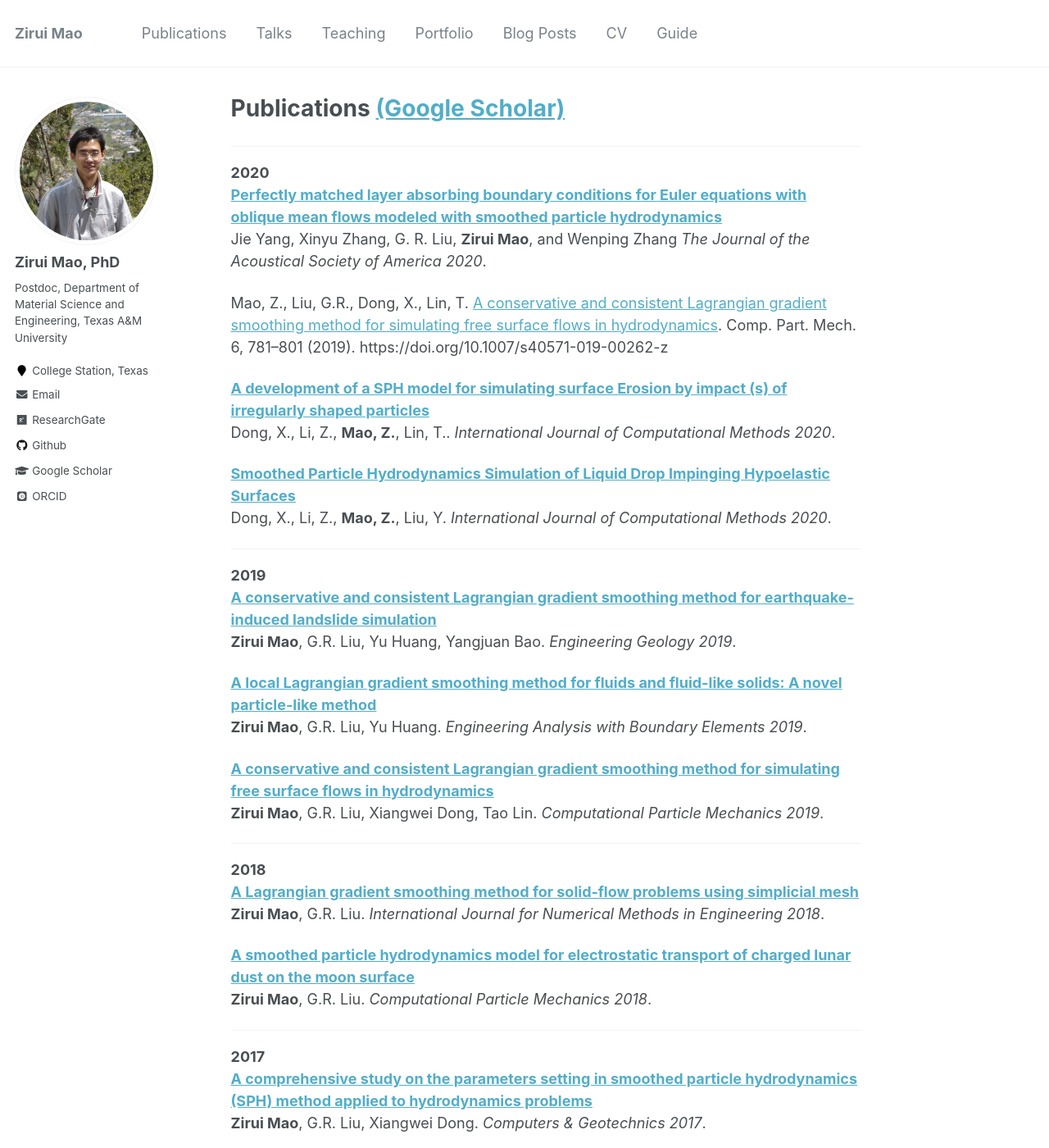
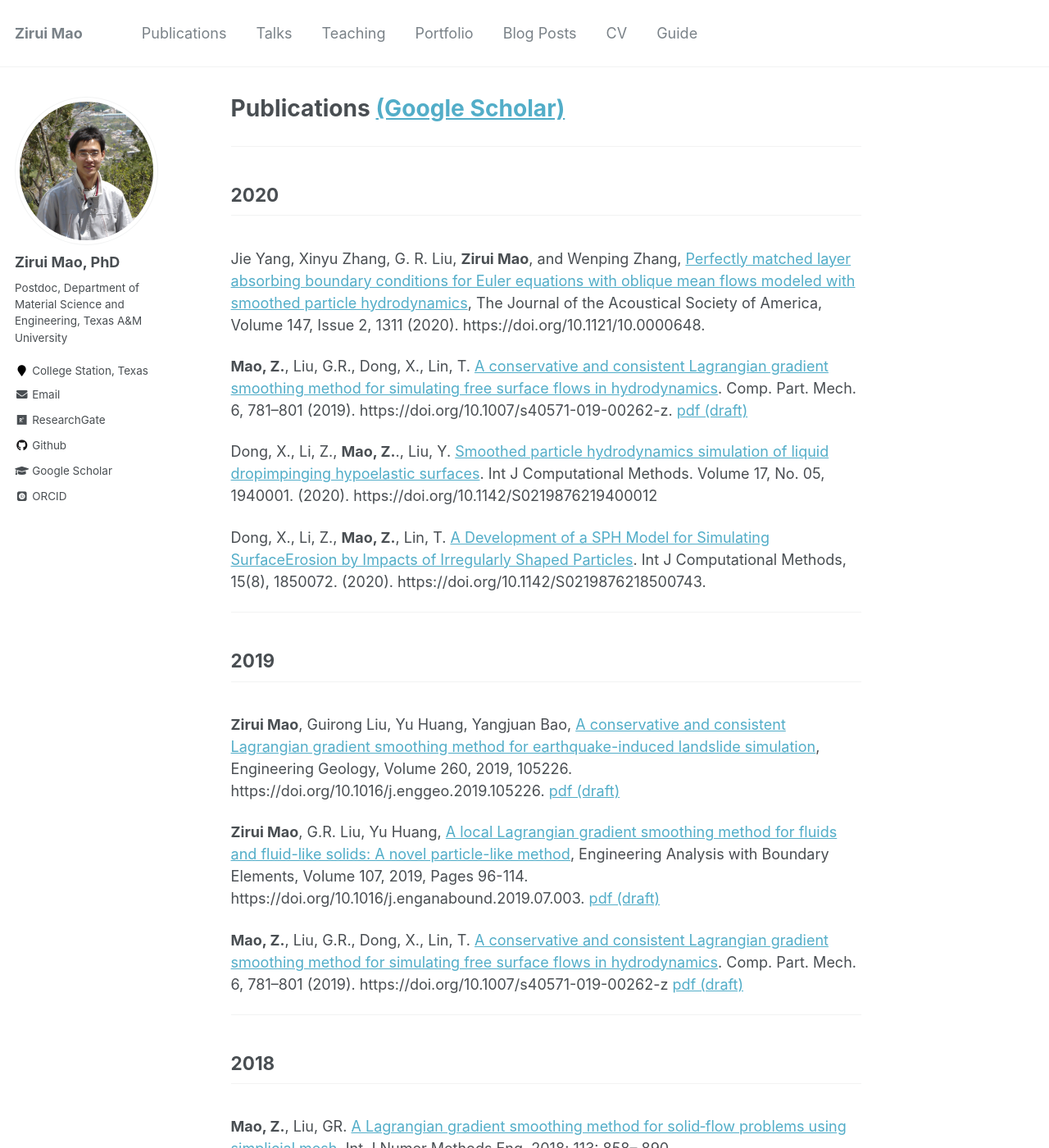
Before and after one commit to maozirui0827/maozirui.github.io, a Jekyll site: the page built from _pages/publications.md, in a window 1280 px wide and 1400 px high. Shown: the whole window at 82% size. Built offline with Jekyll 4.4.1, drawn with Linux system fonts in a browser that asks for light colours; some web fonts are replaced; some of the changed text lies outside the part shown.

Commit message:
Update publications.md

```diff
--- a/_pages/publications.md
+++ b/_pages/publications.md
@@ -5,54 +5,36 @@ author_profile: true
 ---
 
 ____________
-<b>2020</b>
+## 2020
 <br>
-<b>[Perfectly matched layer absorbing boundary conditions for Euler equations with oblique mean flows modeled with smoothed particle hydrodynamics](https://maozirui.github.io/publications/SPH_BC_2020)</b> <br>
-Jie Yang, Xinyu Zhang, G. R. Liu, <b>Zirui Mao</b>, and Wenping Zhang
-<i>The Journal of the Acoustical Society of America 2020</i>.
+Jie Yang, Xinyu Zhang, G. R. Liu, <b>Zirui Mao</b>, and Wenping Zhang, [Perfectly matched layer absorbing boundary conditions for Euler equations with oblique mean flows modeled with smoothed particle hydrodynamics](https://asa.scitation.org/doi/abs/10.1121/10.0000648), The Journal of the Acoustical Society of America, Volume 147, Issue 2, 1311 (2020). https://doi.org/10.1121/10.0000648.
 
-Mao, Z., Liu, G.R., Dong, X., Lin, T. [A conservative and consistent Lagrangian gradient smoothing method for simulating free surface flows in hydrodynamics](https://link.springer.com/article/10.1007/s40571-019-00262-z). Comp. Part. Mech. 6, 781–801 (2019). https://doi.org/10.1007/s40571-019-00262-z
+<b>Mao, Z.</b>, Liu, G.R., Dong, X., Lin, T. [A conservative and consistent Lagrangian gradient smoothing method for simulating free surface flows in hydrodynamics](https://link.springer.com/article/10.1007/s40571-019-00262-z). Comp. Part. Mech. 6, 781–801 (2019). https://doi.org/10.1007/s40571-019-00262-z. [pdf (draft)](https://www.researchgate.net/publication/336919738_A_3D_L-GSM_framework_with_an_adaptable_GSD-constructing_algorithm_for_simulating_large_deformation_free_surface_flows)
 
-<b>[A development of a SPH model for simulating surface Erosion by impact (s) of irregularly shaped particles](https://maozirui.github.io/publications/SPH_erosion_2020)</b> <br>
-Dong, X., Li, Z., <b>Mao, Z.</b>, Lin, T..
-<i>International Journal of Computational Methods 2020</i>.
+Dong, X., Li, Z., <b>Mao, Z.</b>., Liu, Y. [Smoothed particle hydrodynamics simulation of liquid dropimpinging hypoelastic surfaces](https://www.worldscientific.com/doi/abs/10.1142/S0219876219400012). Int J Computational Methods. Volume 17, No. 05, 1940001. (2020). https://doi.org/10.1142/S0219876219400012
 
-<b>[Smoothed Particle Hydrodynamics Simulation of Liquid Drop Impinging Hypoelastic Surfaces](https://maozirui.github.io/publications/SPH_impinging_2020)</b> <br>
-Dong, X., Li, Z., <b>Mao, Z.</b>, Liu, Y.
-<i>International Journal of Computational Methods 2020</i>.
+Dong,  X., Li, Z., <b>Mao, Z.</b>, Lin, T. [A Development of a SPH Model for Simulating SurfaceErosion by Impacts of Irregularly Shaped Particles](https://www.worldscientific.com/doi/abs/10.1142/S0219876218500743). Int J Computational Methods, 15(8), 1850072. (2020). https://doi.org/10.1142/S0219876218500743.
 <br>
 
 ____________
-<b>2019</b>
+## 2019
 <br>
-<b>[A conservative and consistent Lagrangian gradient smoothing method for earthquake-induced landslide simulation](https://maozirui.github.io/publications/L-GSM_landslide_2019)</b> <br>
-<b>Zirui Mao</b>, G.R. Liu, Yu Huang, Yangjuan Bao.
-<i>Engineering Geology 2019</i>.
+<b>Zirui Mao</b>, Guirong Liu, Yu Huang, Yangjuan Bao, [A conservative and consistent Lagrangian gradient smoothing method for earthquake-induced landslide simulation](http://www.sciencedirect.com/science/article/pii/S0013795218321604), Engineering Geology, Volume 260, 2019, 105226. https://doi.org/10.1016/j.enggeo.2019.105226. [pdf (draft)](https://www.researchgate.net/profile/Zirui_Mao/publication/334386909_A_conservative_and_consistent_lagrangian_gradient_smoothing_method_for_earthquake-induced_landslide_simulation/links/5d76615e299bf1cb8093ea6a/A-conservative-and-consistent-lagrangian-gradient-smoothing-method-for-earthquake-induced-landslide-simulation.pdf)
 
-<b>[A local Lagrangian gradient smoothing method for fluids and fluid-like solids: A novel particle-like method](https://maozirui.github.io/publications/LL-GSM_2019)</b> <br>
-<b>Zirui Mao</b>, G.R. Liu, Yu Huang.
-<i>Engineering Analysis with Boundary Elements 2019</i>.
+<b>Zirui Mao</b>, G.R. Liu, Yu Huang, [A local Lagrangian gradient smoothing method for fluids and fluid-like solids: A novel particle-like method](http://www.sciencedirect.com/science/article/pii/S0955799719303601), Engineering Analysis with Boundary Elements, Volume 107, 2019, Pages 96-114. https://doi.org/10.1016/j.enganabound.2019.07.003. [pdf (draft)](https://www.researchgate.net/profile/Zirui_Mao/publication/334450684_A_local_Lagrangian_gradient_smoothing_method_for_fluids_and_fluid-like_solids_A_novel_particle-like_method/links/5d2bf256a6fdcc2462e0e0b6/A-local-Lagrangian-gradient-smoothing-method-for-fluids-and-fluid-like-solids-A-novel-particle-like-method.pdf)
 
-<b>[A conservative and consistent Lagrangian gradient smoothing method for simulating free surface flows in hydrodynamics](https://maozirui.github.io/publications/L-GSM_fluid_2019)</b> <br>
-<b>Zirui Mao</b>, G.R. Liu, Xiangwei Dong, Tao Lin.
-<i>Computational Particle Mechanics 2019</i>.
+<b>Mao, Z.</b>, Liu, G.R., Dong, X., Lin, T. [A conservative and consistent Lagrangian gradient smoothing method for simulating free surface flows in hydrodynamics](https://link.springer.com/article/10.1007/s40571-019-00262-z). Comp. Part. Mech. 6, 781–801 (2019). https://doi.org/10.1007/s40571-019-00262-z [pdf (draft)](https://www.researchgate.net/profile/Zirui_Mao/publication/334436444_A_conservative_and_consistent_Lagrangian_gradient_smoothing_method_for_simulating_free_surface_flows_in_hydrodynamics/links/5d2c84b7458515c11c31b3d6/A-conservative-and-consistent-Lagrangian-gradient-smoothing-method-for-simulating-free-surface-flows-in-hydrodynamics.pdf)
 <br>
 
 ____________
-<b>2018</b>
+## 2018
 <br>
-<b>[A Lagrangian gradient smoothing method for solid‐flow problems using simplicial mesh](https://maozirui.github.io/publications/L-GSM_solid_2018)</b> <br>
-<b>Zirui Mao</b>, G.R. Liu.
-<i>International Journal for Numerical Methods in Engineering 2018</i>.
+<b>Mao, Z.</b>, Liu, GR. [A Lagrangian gradient smoothing method for solid‐flow problems using simplicial mesh](https://onlinelibrary.wiley.com/doi/abs/10.1002/nme.5639). Int J Numer Methods Eng. 2018; 113: 858– 890. https://doi.org/10.1002/nme.5639. [pdf (draft)](https://www.researchgate.net/publication/319265950_A_Lagrangian_gradient_smoothing_method_L-GSM_for_solid-flow_problems_using_simplicial_mesh)
 
-<b>[A smoothed particle hydrodynamics model for electrostatic transport of charged lunar dust on the moon surface](https://maozirui.github.io/publications/SPH_LunarDust_2018)</b> <br>
-<b>Zirui Mao</b>, G.R. Liu.
-<i>Computational Particle Mechanics 2018</i>.
+<b>Mao, Z.</b>, Liu, G.R. [A smoothed particle hydrodynamics model for electrostatic transport of charged lunar dust on the moon surface](https://link.springer.com/article/10.1007/s40571-018-0189-4). Comp. Part. Mech. 5, 539–551 (2018). https://doi.org/10.1007/s40571-018-0189-4. [pdf (draft)](https://www.researchgate.net/profile/Zirui_Mao/publication/323152011_A_smoothed_particle_hydrodynamics_model_for_electrostatic_transport_of_charged_lunar_dust_on_the_moon_surface/links/5d2ca727458515c11c335790/A-smoothed-particle-hydrodynamics-model-for-electrostatic-transport-of-charged-lunar-dust-on-the-moon-surface.pdf)
 <br>
 
 ____________
-<b>2017</b>
+## 2017
 <br>
-<b>[A comprehensive study on the parameters setting in smoothed particle hydrodynamics (SPH) method applied to hydrodynamics problems](https://maozirui.github.io/publications/SPH_parametric_study_2017)</b> <br>
-<b>Zirui Mao</b>, G.R. Liu, Xiangwei Dong.
-<i>Computers & Geotechnics 2017</i>.
+<b>Mao, Z.</b>, Liu G.R., Dong X. [A comprehensive study on the parameters setting in smoothed particle hydrodynamics (SPH) method applied to hydrodynamics problems](https://www.sciencedirect.com/science/article/abs/pii/S0266352X17302070). Comput Geotech. 2017;92:77‐95. https://doi.org/10.1016/j.compgeo.2017.07.024. [pdf (draft)](https://www.researchgate.net/profile/Zirui_Mao/publication/318940064_A_comprehensive_study_on_the_parameters_setting_in_smoothed_particle_hydrodynamics_SPH_method_applied_to_hydrodynamics_problems/links/5afce49fa6fdcc3a5a27441a/A-comprehensive-study-on-the-parameters-setting-in-smoothed-particle-hydrodynamics-SPH-method-applied-to-hydrodynamics-problems.pdf)
```
